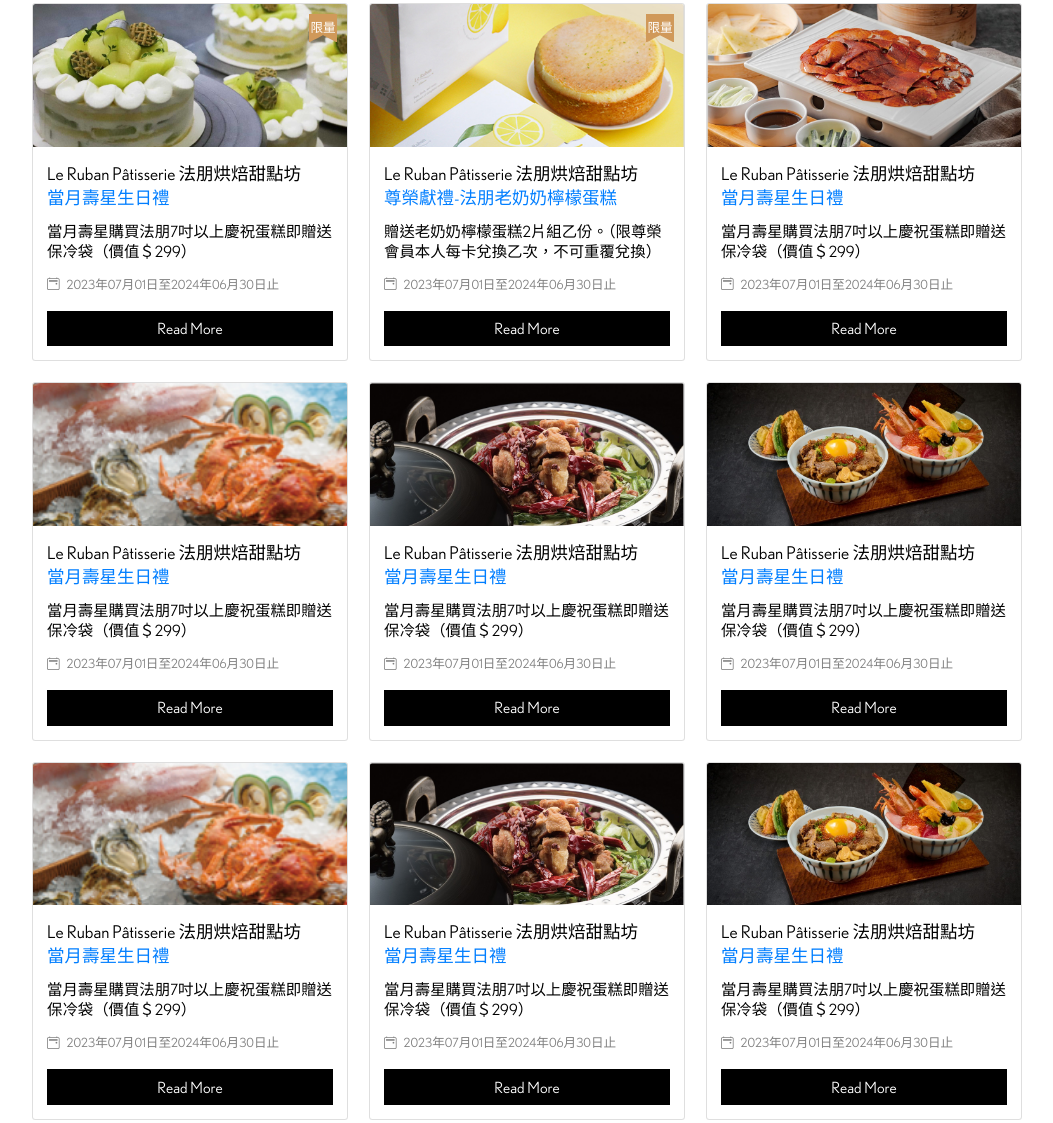
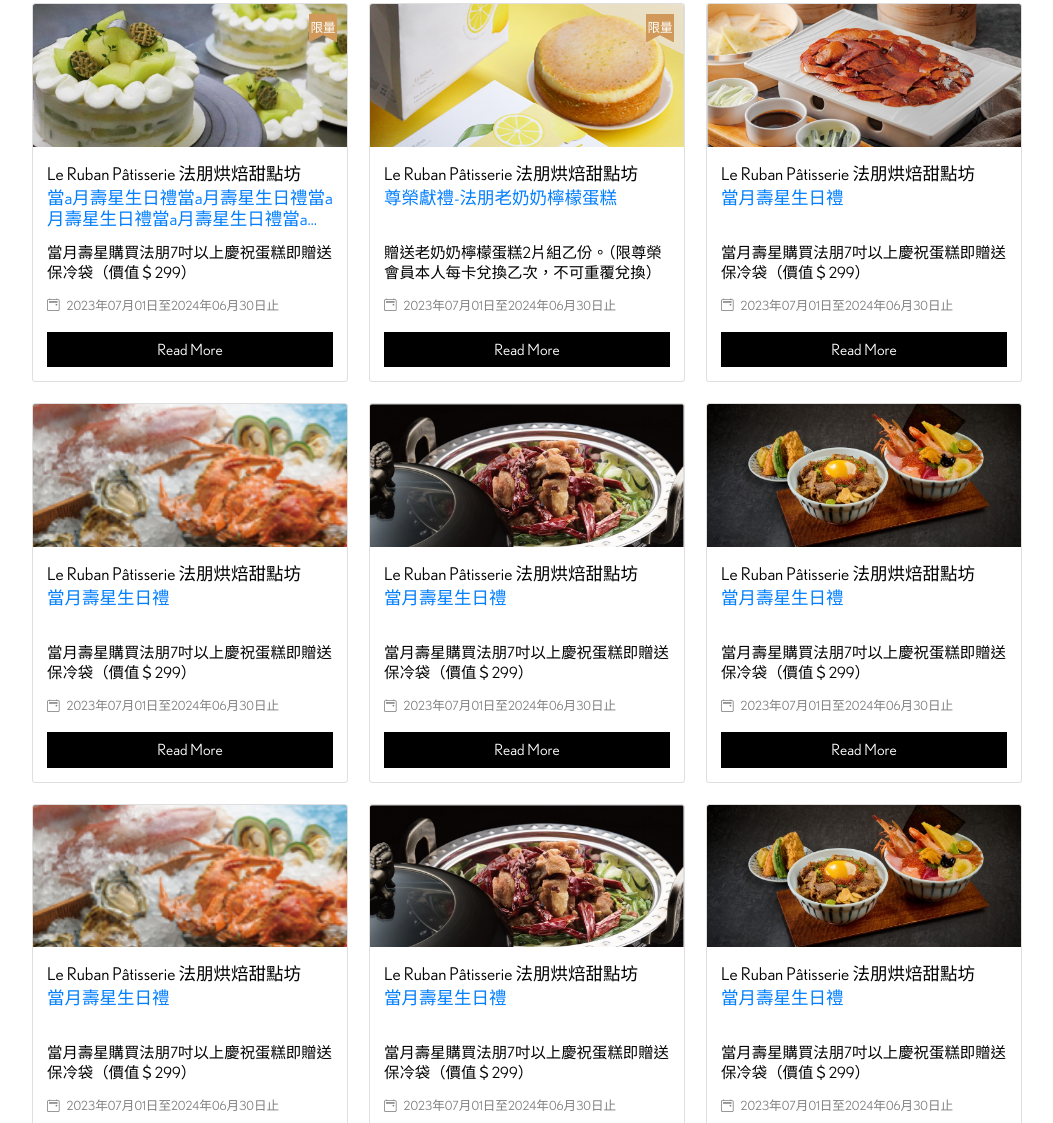
Before and after one commit to SaSaChu/Lexus, a plain HTML site: page index-login.html in a window 1280 px wide. Shown: the part 742-1865 px from the top of the page, without its empty margins (113-1166 px from the left). Drawn offline with nearby package versions, Linux system fonts and the light colour scheme.

Commit message:
修改優惠內容標題高度

```diff
--- a/index-login.html
+++ b/index-login.html
@@ -18,6 +18,8 @@
     <link href="https://cdn.jsdelivr.net/npm/bootstrap@5.0.0/dist/css/bootstrap.min.css" rel="stylesheet" integrity="sha384-wEmeIV1mKuiNpC+IOBjI7aAzPcEZeedi5yW5f2yOq55WWLwNGmvvx4Um1vskeMj0" crossorigin="anonymous">
     <link rel="stylesheet" type="text/css" href="css/public.css">
     <link rel="stylesheet" href="https://cdn.jsdelivr.net/npm/swiper@11/swiper-bundle.min.css" />
+
+    <link href="https://fonts.googleapis.com/css2?family=Noto+Sans+TC:wght@100..900&family=Roboto:ital,wght@0,100;0,300;0,400;0,500;0,700;0,900;1,100;1,300;1,400;1,500;1,700;1,900&family=Ubuntu:wght@300;400;500;700&display=swap" rel="stylesheet">
 
     <script src="https://kit.fontawesome.com/25b2931f6f.js" crossorigin="anonymous"></script>
 
@@ -160,7 +162,7 @@
                       </div>
                       <div class="card-body">
                         <p class="card-text mb-0">Le Ruban Pâtisserie 法朋烘焙甜點坊</p>
-                        <h5 class="card-title text-primary mb-3">當月壽星生日禮</h5>
+                        <h5 class="card-title text-primary mb-3">當a月壽星生日禮當a月壽星生日禮當a月壽星生日禮當a月壽星生日禮當a月壽星生日禮</h5>
 
                         <!-- <div class="mb-2">
                           <span class="badge label-text me-2">標籤一</span>
--- a/scss/public.scss
+++ b/scss/public.scss
@@ -73,7 +73,8 @@ body {
   color: #000;
 
   // font: normal 14px/20px "新細明體";
-  font-family:"nbk", "microsoft yahei","微軟正黑體",arial,sans-serif;
+  font-family: "nbk", "Noto Sans TC", "微軟正黑體", arial, sans-serif;
+  // font-family:"nbk", "microsoft yahei","微軟正黑體",arial,sans-serif;
   // font-family:"nbk", "微軟正黑體",arial,sans-serif;
   line-height: 26px;
 
@@ -259,6 +260,15 @@ hr {
 
 
 // bo
+.card-title {
+  height: 42px;
+  display: -webkit-box;
+  -webkit-box-orient: vertical;
+  -webkit-line-clamp: 2;
+  overflow: hidden;
+  text-overflow: ellipsis;
+}
+
 .card-text {
   font-size: 1.25rem
 }
```
Also changed, not shown: allcar01.html (+2 -0 lines), allcar02.html (+2 -0 lines), index.html (+2 -0 lines), modus01.html (+2 -0 lines), modus02.html (+2 -0 lines), modus03.html (+2 -0 lines), modus04.html (+2 -0 lines), qa.html (+2 -0 lines), search.html (+2 -0 lines), test.html (+2 -0 lines), use03.html (+2 -0 lines), writeoff03.html (+2 -0 lines), css/public.css.
